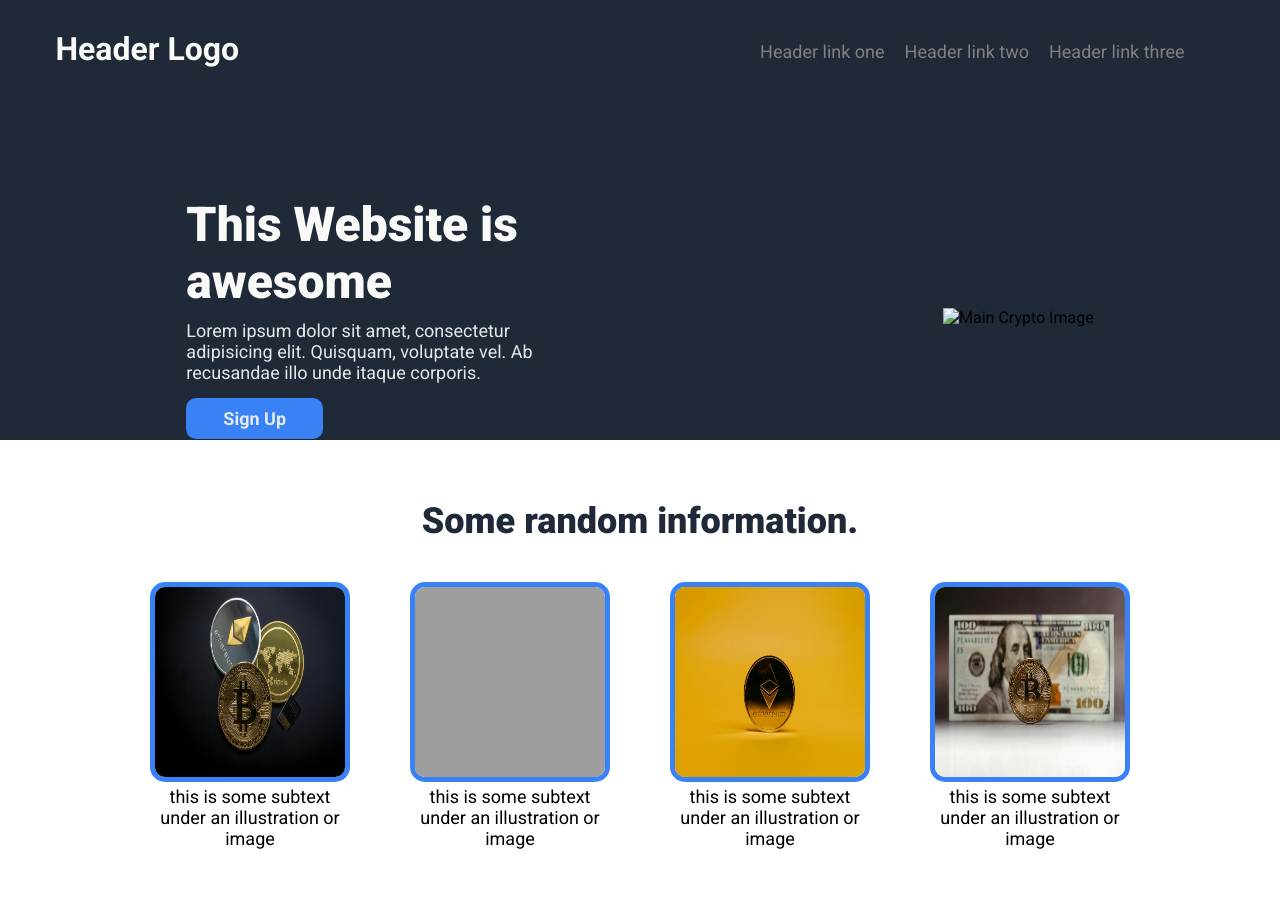
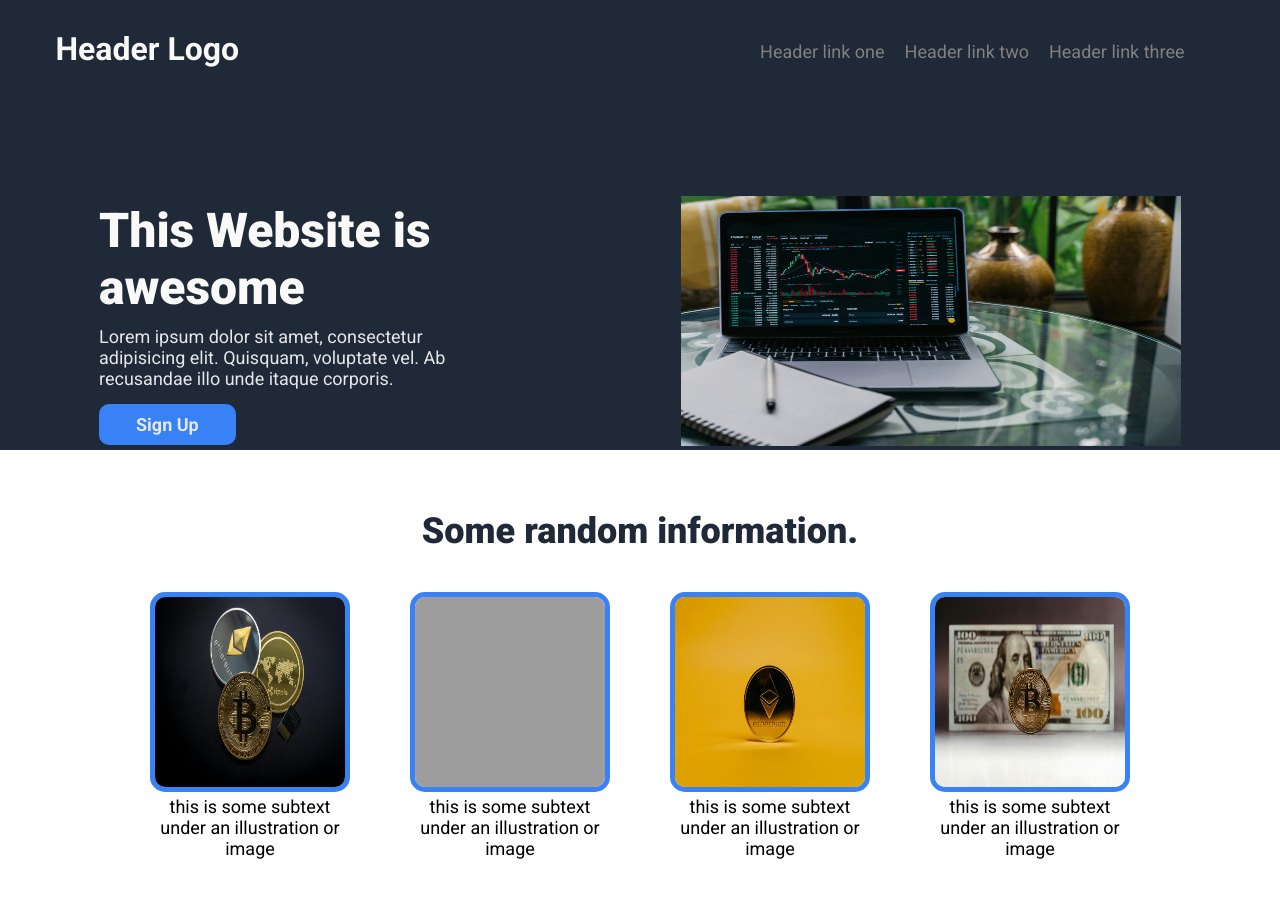
Before and after one commit to 0xJayy/odin-landing-page, a plain HTML site: page index.html in a window 1280 px wide. Shown: the top 898 px of the page. Drawn offline with Linux system fonts and the light colour scheme; the site is published under a folder, as on GitHub Pages, so addresses that start at the root find nothing.

Commit message:
Update index.html

```diff
--- a/index.html
+++ b/index.html
@@ -46,7 +46,7 @@
         <div class="section-image">
           <img
             class="main-image"
-            src="/odin-lp-img/cryptomain.jpg"
+            src="./odin-lp-img/cryptomain.jpg"
             alt="Main Crypto Image" />
         </div>
       </section>
```
